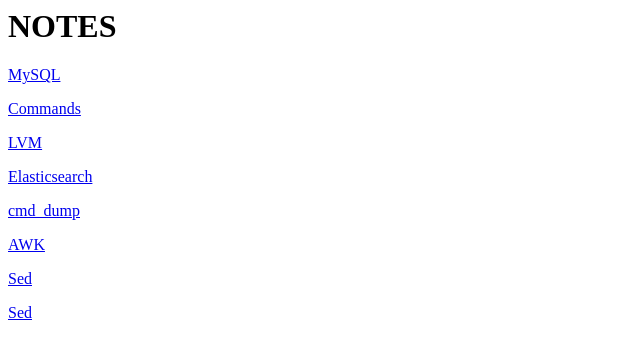
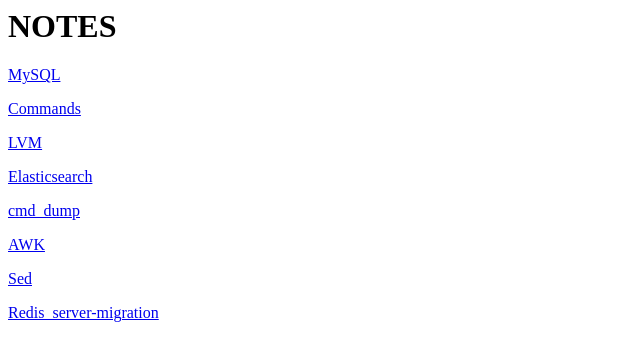
Before and after one commit to PrashanthgRebel/My_notes, a plain HTML site: page html/index.html in a window 1280 px wide. Shown: the whole page, without its empty margins (0-640 px from the left). Drawn offline with Linux system fonts and the light colour scheme.

Commit message:
Update index.html

```diff
--- a/html/index.html
+++ b/html/index.html
@@ -26,7 +26,7 @@
       </p>
            <a href="http://www.prashanthgnotes.com:999/Sed/">Sed</a>
       </p>
-           <a href="http://www.prashanthgnotes.com:999/Redis-server/">Sed</a>
+           <a href="http://www.prashanthgnotes.com:999/Redis_server-migration/">Redis_server-migration</a>
       </p>
    </body>
 </html>
```
